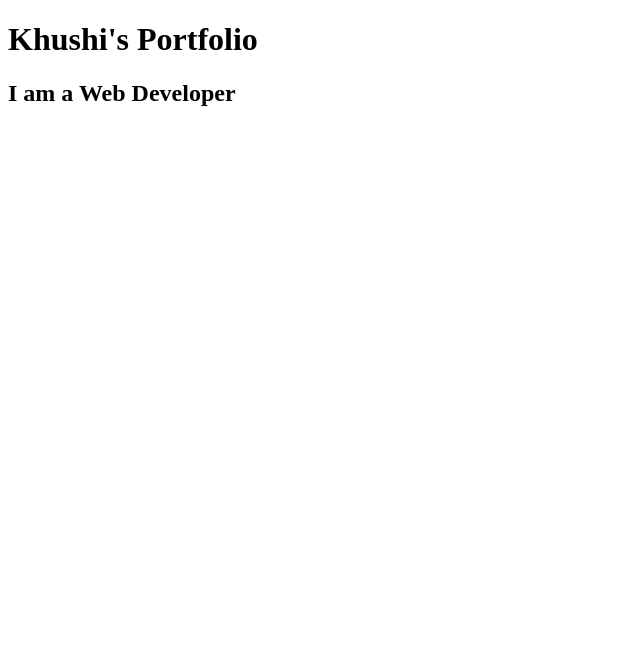
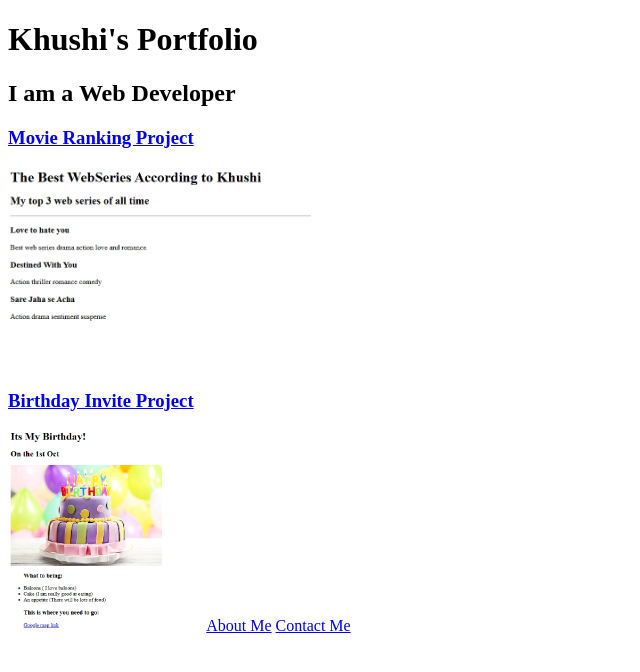
Before and after one commit to khushiarora-01/html-portfolio, a plain HTML site: page index.html in a window 1280 px wide. Shown: the whole page, without its empty margins (0-640 px from the left). Drawn offline with Linux system fonts and the light colour scheme.

Commit message:
Update index.html

```diff
--- a/index.html
+++ b/index.html
@@ -25,5 +25,12 @@ https://developer.mozilla.org/en-US/docs/Web/HTML/Element/img#attr-height -->
 <body>
     <h1>Khushi's Portfolio</h1>
     <h2>I am a Web Developer</h2>
+    <h3><a href="./public/movie-ranking.html">Movie Ranking Project</a></h3>
+    <img src="./assets/images/movie-ranking.jpeg" height="200"/>
+    <h3><a href = "./public/birthday-invite.html"> Birthday Invite Project</a></h3>
+    <img src="./assets/images/birthday-invite.jpeg" height = "200"/>
+
+    <a href="./public/about.html">About Me</a>
+    <a href="./public/contact.html">Contact Me</a>
     </body>
     </html>
```
